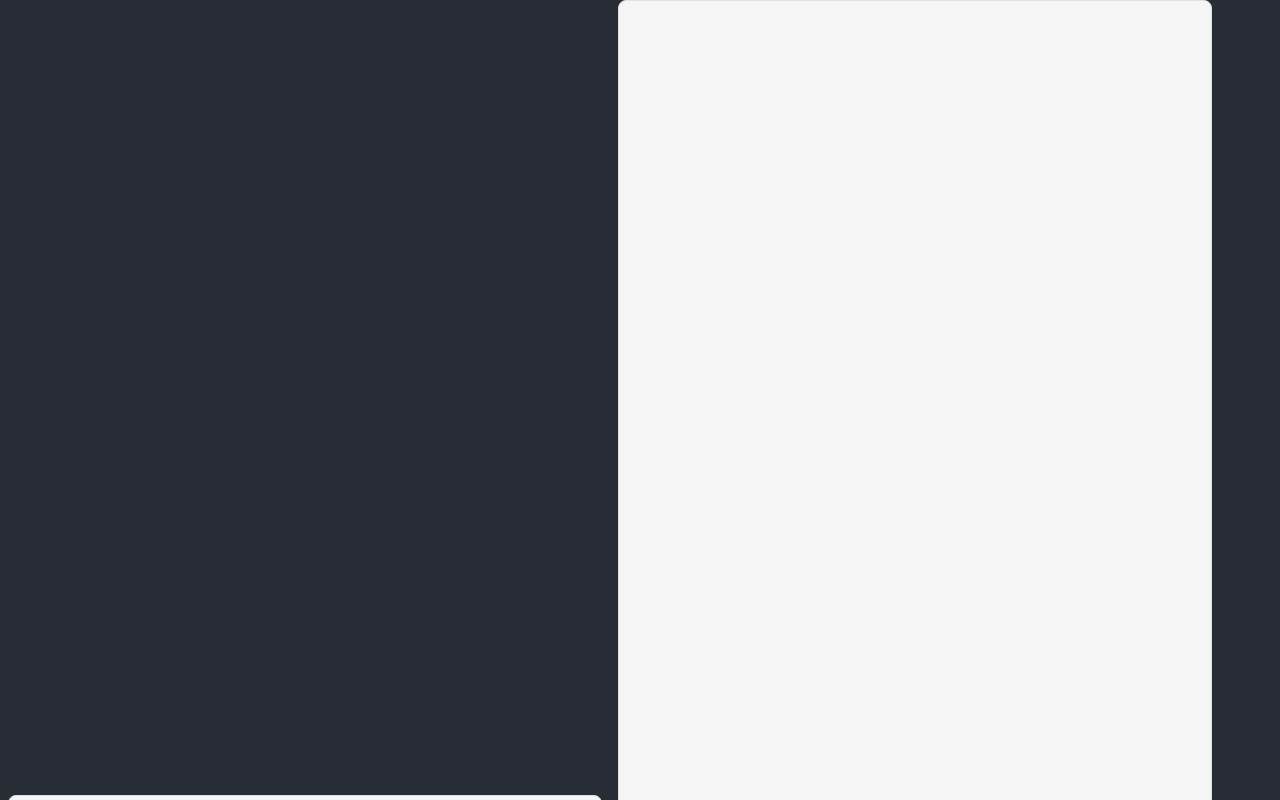
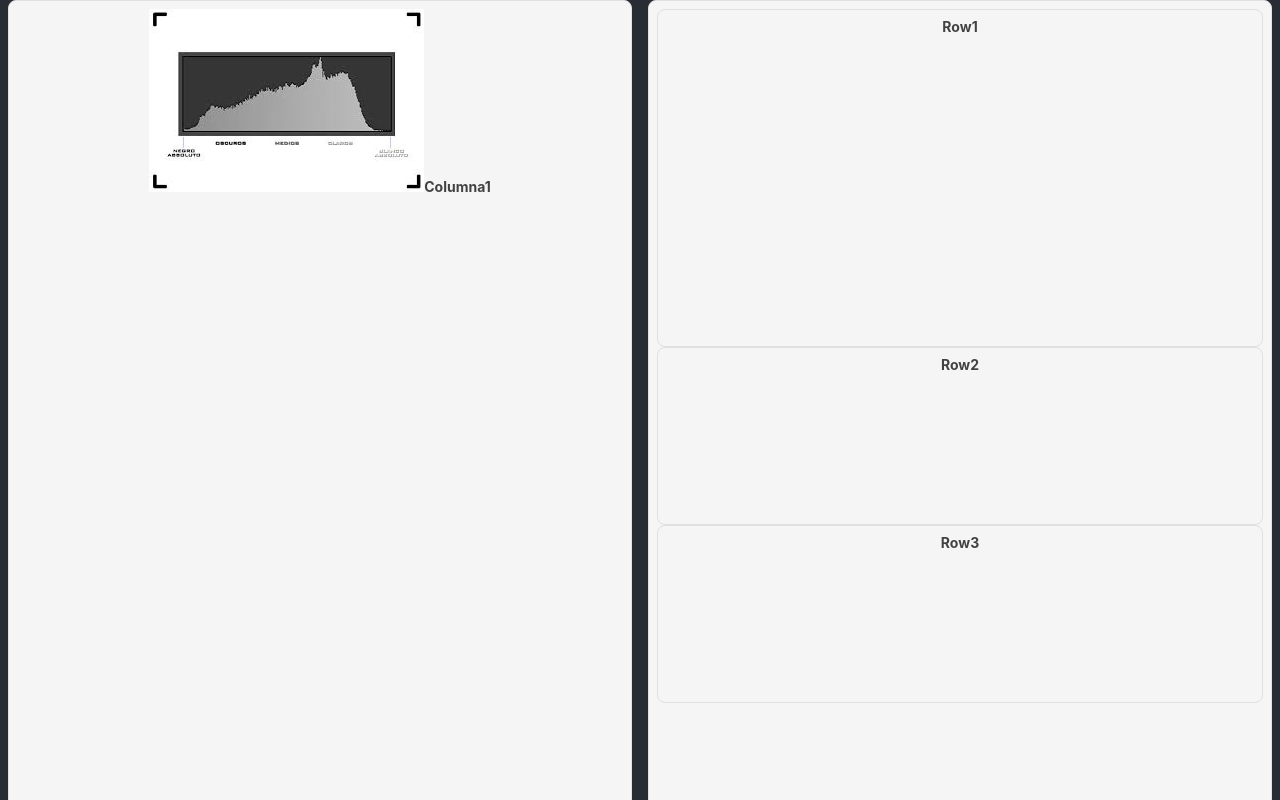
Before and after one commit to VulturRescue/vultur-GUI, a React (Create React App) app: page / in a window 1280 px wide. Shown: the top 800 px of the page. Built offline with nearby package versions, Linux system fonts and the light colour scheme.

Commit message:
box done

```diff
--- a/src/pages/Home.jsx
+++ b/src/pages/Home.jsx
@@ -26,11 +26,11 @@ const StyledButton = styled(Button)(({ theme }) => ({
 
 
 
-const boxStyleCols = (height, width, inlineBlock=true) => {
-  return  {
+const boxStyleCols = (height, width, inlineBlock = true) => {
+  return {
     width: width,
     height: height,
-    display: inlineBlock?'inline-block': null,
+    display: inlineBlock ? 'inline-block' : null,
     p: 1,
     mx: 1,
     bgcolor: (theme) =>
@@ -68,21 +68,21 @@ const boxStyleRow = (height) => {
 
 const Home = () => {
   return (
-    <Box sx={{ height: '50rem', width: '100%' }}>
-      <Box sx={boxStyleCols("100%", "45%")}>
-        {/* <img src={Histograma}/> */}
+    <Box sx={{ height: '50rem', width: '100%', display: 'flex' }}>
+      <Box sx={boxStyleCols("100%", "50%")}>
+        <img src={Histograma} />
         Columna1
       </Box>
-      <Box sx={boxStyleCols("100%", "45%")}>
-        {/* <Box sx={boxStyleRow("40%")}>
+      <Box sx={boxStyleCols("100%", "50%")}>
+        <Box sx={boxStyleRow("40%")}>
           Row1
         </Box>
         <Box sx={boxStyleRow("20%")}>
-        Row2
+          Row2
         </Box>
         <Box sx={boxStyleRow("20%")}>
-        Row3
-        </Box> */}
+          Row3
+        </Box>
       </Box>
     </Box>
     // <div >
```
